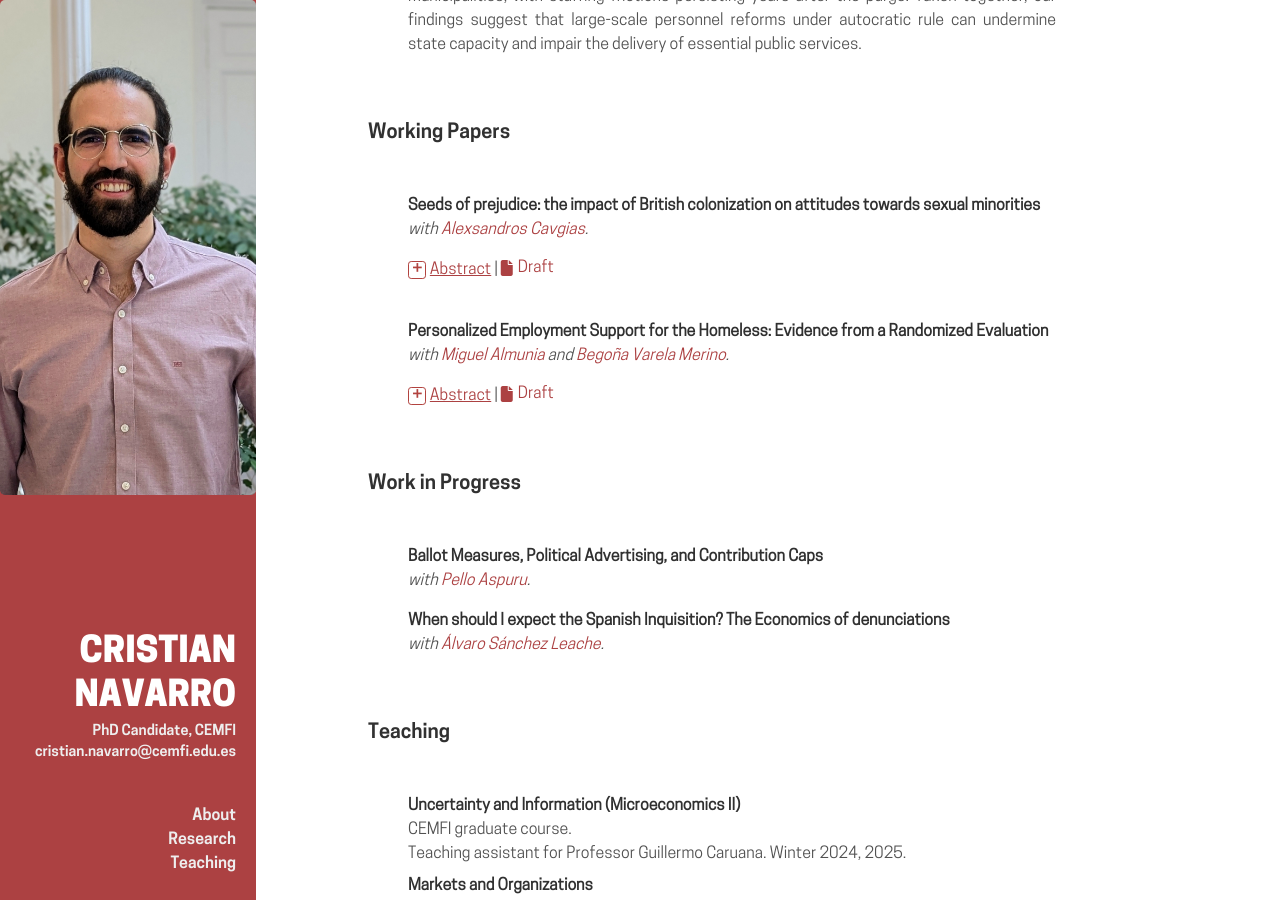
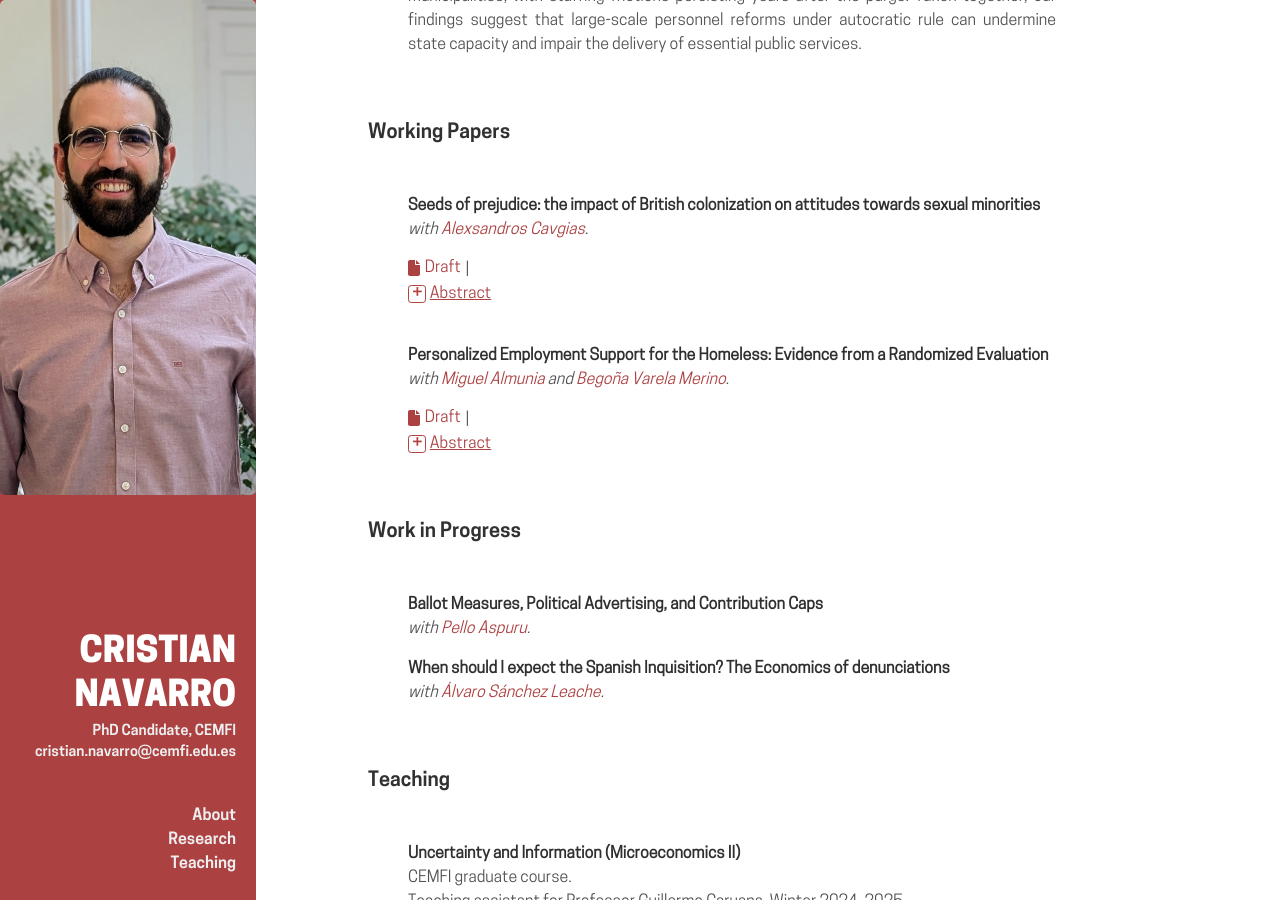
Before and after one commit to cnavarroserrano/cnavarroserrano.github.io, a Jekyll site: the page built from index.md, in a window 1280 px wide and 900 px high, scrolled down 737 px. Built offline with Jekyll 4.4.1, drawn with Linux system fonts in a browser that asks for light colours; some web fonts are replaced.

Commit message:
Update index.md

```diff
--- a/index.md
+++ b/index.md
@@ -92,6 +92,10 @@ text-align: justify
     <p><i>with <a href="https://sites.google.com/view/alexsandroscavgias/home" target="_blank">Alexsandros Cavgias</a>.</i></p>
     <!-- tighten space above buttons (adjust 4→6→8px if needed) -->
     <p class="paper-row" style="margin:1px 0 0; color: var(--bs-link-color);">
+      <a class="paper" href="papers/WP_seedsofprejudice.pdf" target="_blank" rel="noopener noreferrer">
+        <i class="fa-solid fa-file" aria-hidden="true"></i><span>Draft</span>
+      </a>
+      |
       <details class="abs">
         <summary><a>Abstract</a></summary>
         <div>
@@ -104,10 +108,6 @@ text-align: justify
           Overall, our results indicate that British colonial origin notably increased sexual prejudice in societies with social norms different from the penal codes imposed by colonizers.</p>
         </div>
       </details>
-      |
-      <a class="paper" href="papers/WP_seedsofprejudice.pdf" target="_blank" rel="noopener noreferrer">
-        <i class="fa-solid fa-file" aria-hidden="true"></i><span>Draft</span>
-      </a>
     </p>
   </dd>
 
@@ -120,16 +120,16 @@ text-align: justify
   <dd class="indented">
     <p><i>with <a href="https://miguelalmunia.weebly.com/" target="_blank">Miguel Almunia</a> and <a href="https://www.linkedin.com/in/bego%C3%B1a-varela-merino-7361751aa/" target="_blank">Begoña Varela Merino</a>.</i></p>
     <p class="paper-row" style="margin:1px 0 0; color: var(--bs-link-color);">
+      <a class="paper" href="papers/WP_RCT_homelessness.pdf" target="_blank" rel="noopener noreferrer">
+        <i class="fa-solid fa-file" aria-hidden="true"></i><span>Draft</span>
+      </a>
+      |
       <details class="abs">
         <summary><a>Abstract</a></summary>
         <div>
           <p>We evaluate the impact of a randomized intervention designed to promote labor market integration among people experiencing homelessness in Spain. Participants were randomly assigned to either a personalized employment program, featuring intensive caseworker support and financial assistance, or to the traditional employment model. Short-term results show substantial gains for the treatment group in housing stability, employment, income, and life satisfaction. However, these differences largely dissipated after six months, as the outcomes of those in the traditional model improved. The findings highlight both the potential of personalized approaches to accelerate integration and the challenges of sustaining long-term effects in homelessness interventions.</p>
         </div>
       </details>
-      |
-      <a class="paper" href="papers/WP_RCT_homelessness.pdf" target="_blank" rel="noopener noreferrer">
-        <i class="fa-solid fa-file" aria-hidden="true"></i><span>Draft</span>
-      </a>
     </p>
   </dd>
 
```
